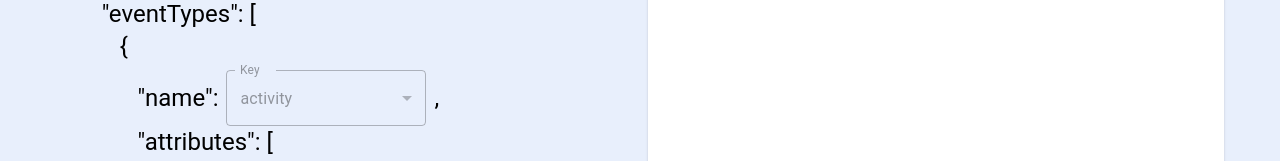
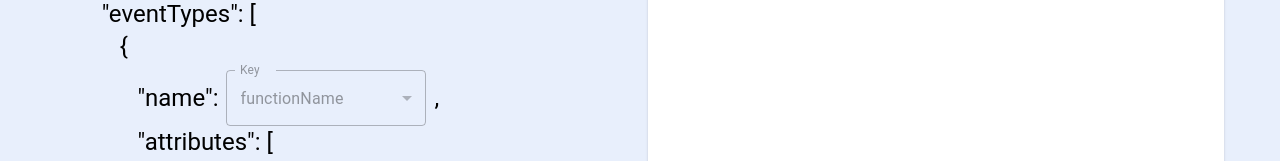
Before and after one commit to lollobeach/BlockchainProcessMining_frontend, a React (Create React App) app: page /ocel in a window 1280 px wide. Shown: the part 194-355 px from the top of the page. Built offline with nearby package versions, Linux system fonts and the light colour scheme.

Commit message:
fix: 'activity' in data mapping page changed in 'functionName'

```diff
--- a/src/components/eventTypes/ActivityEventType.js
+++ b/src/components/eventTypes/ActivityEventType.js
@@ -46,7 +46,7 @@ function ActivityEventType({setEventsItem}) {
             temporaryEvents.forEach((value) => {
                 events.push({
                     id: value.id,
-                    key: "activity",
+                    key: "functionName",
                     type: value.name,
                     time: value.timestamp,
                     attributes: [{name: "gasUsed", value: value.gasUsed}, {name: "blockNumber", value: value.blockNumber}, {name: "sender", value: value.sender}],
@@ -78,10 +78,10 @@ function ActivityEventType({setEventsItem}) {
                         <FormControl disabled fullWidth sx={{width: 200}}>
                             <InputLabel>Key</InputLabel>
                             <Select
-                                value="activity"
+                                value="functionName"
                                 label="name"
                             >
-                                <MenuItem value="activity">activity</MenuItem>
+                                <MenuItem value="functionName">functionName</MenuItem>
                             </Select>
                         </FormControl>
                     </Stack>
```
